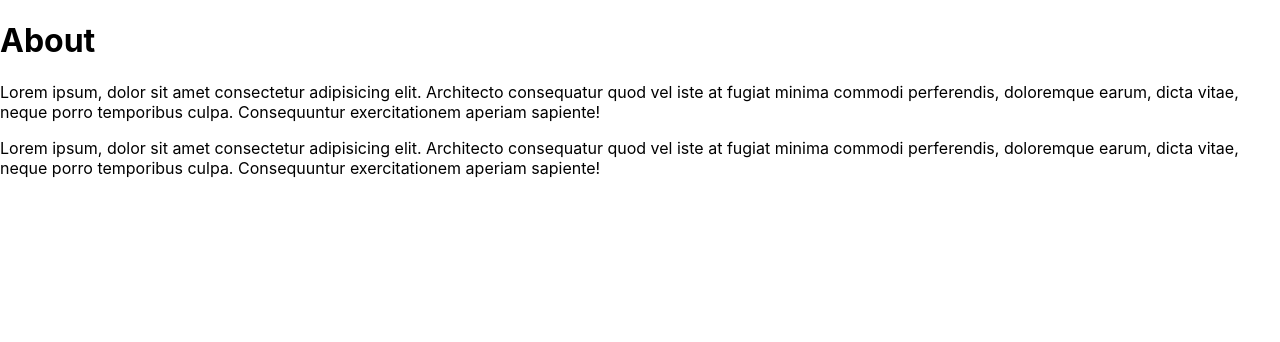
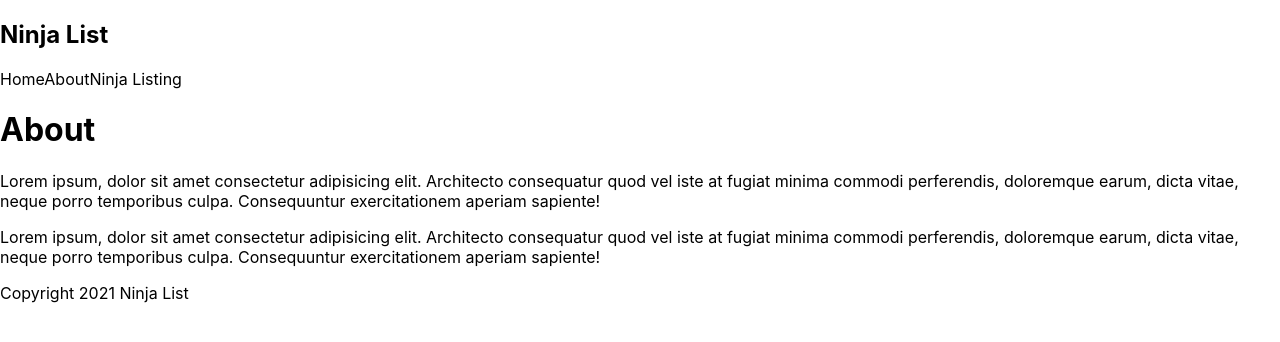
Before and after one commit to Bateristico/nextjs-ninja-list, a Next.js app: page /about in a window 1280 px wide. Shown: the top 342 px of the page. Built offline with nearby package versions, Linux system fonts and the light colour scheme.

Commit message:
5. Layout component

```diff
--- /dev/null
+++ b/components/Layout.js
@@ -0,0 +1,14 @@
+import Navbar from './Navbar';
+import Footer from './Footer';
+
+const Layout = ({ children }) => {
+    return (
+        <div className="content">
+            <Navbar />
+            { children }
+            <Footer />
+        </div>
+      );
+}
+
+export default Layout;
--- a/pages/_app.js
+++ b/pages/_app.js
@@ -1,7 +1,12 @@
+import Layout from '../components/Layout'
 import '../styles/globals.css'
 
 function MyApp({ Component, pageProps }) {
-  return <Component {...pageProps} />
+  return (
+    <Layout>
+      <Component {...pageProps} />
+    </Layout>
+  )
 }
 
 export default MyApp
--- a/pages/index.js
+++ b/pages/index.js
@@ -7,14 +7,12 @@
 export default function Home() {
   return (
     <div>
-      <Navbar />
       <h1>Homepage</h1>
         <p>Lorem ipsum, dolor sit amet consectetur adipisicing elit. Architecto consequatur quod vel iste at fugiat minima commodi perferendis, doloremque earum, dicta vitae, neque porro temporibus culpa. Consequuntur exercitationem aperiam sapiente!</p>
         <p>Lorem ipsum, dolor sit amet consectetur adipisicing elit. Architecto consequatur quod vel iste at fugiat minima commodi perferendis, doloremque earum, dicta vitae, neque porro temporibus culpa. Consequuntur exercitationem aperiam sapiente!</p>
         <Link href="/ninjas">
           <a>See Ninja Listing</a>
         </Link>
-        <Footer />
     </div>
   )
 }
```
